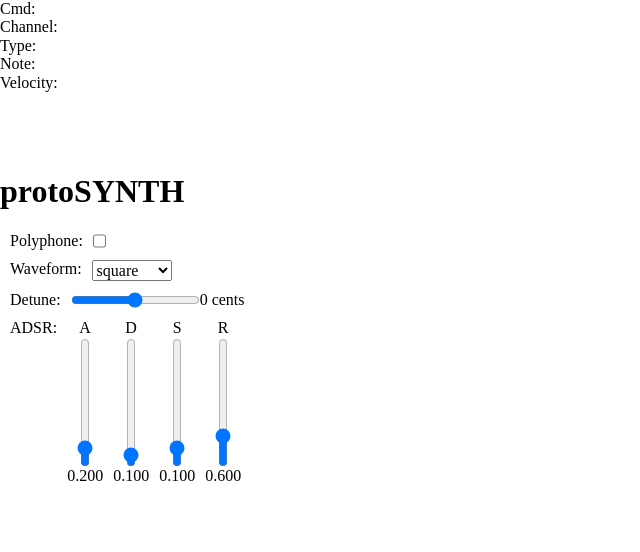
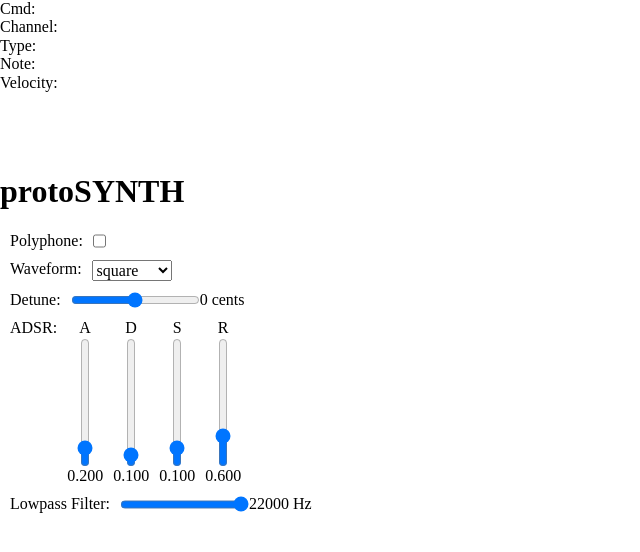
Before and after one commit to AGuski/protosynth, a React app: page / in a window 1280 px wide. Shown: the top 552 px of the page, without its empty margins (0-640 px from the left). Built offline with nearby package versions, Linux system fonts and the light colour scheme.

Commit message:
add cheap lowpass filter

```diff
--- a/src/components/synth-ui/SynthUI.component.js
+++ b/src/components/synth-ui/SynthUI.component.js
@@ -11,7 +11,8 @@ export class SynthUI extends React.Component {
       attack: this.props.synth.oscillator.getParam('env.attack'),
       decay: this.props.synth.oscillator.getParam('env.decay'),
       sustain: this.props.synth.oscillator.getParam('env.sustain'),
-      release: this.props.synth.oscillator.getParam('env.release')
+      release: this.props.synth.oscillator.getParam('env.release'),
+      filter: this.props.synth.filter.frequency.value
     }
   }
 
@@ -46,6 +47,10 @@ export class SynthUI extends React.Component {
       case "releaseCtrl":
         synth.oscillator.setParam('env.release', parseFloat(value));
         this.setState({release: value});
+        break;
+      case "filterCtrl":
+        synth.filter.frequency.value = parseFloat(value);
+        this.setState({filter: value});
         break;
     }
   }
@@ -108,6 +113,14 @@ export class SynthUI extends React.Component {
           </label>
         </div>
 
+        <label className="synth-input" htmlFor="filterCtrl">Lowpass Filter:
+          <input type="range" name="filterCtrl"
+            min="0" max="14000" step="1"
+            value={this.state.filter}
+            onChange={this.handleChange}
+          /> {this.props.synth.filter.frequency.value} Hz
+        </label>
+
       </div>
     );
   }
--- a/src/protosynth/polyOscillator.js
+++ b/src/protosynth/polyOscillator.js
@@ -10,6 +10,7 @@ const MAX_VELOCITY = 127
 
 export default class PolyOscillator {
   constructor(audioContext, options) {
+    this.destination;
     this.audioCtx = audioContext;
     this.params = {
       osc: options.osc,
@@ -61,7 +62,9 @@ export default class PolyOscillator {
 
     // Connections
     voice.osc.connect(voice.env);
-    voice.env.connect(this.audioCtx.destination);
+    if (this.destination) {
+      voice.env.connect(this.destination);
+    }
     this.voices.push(voice);
     voice.osc.start(0);
   }
@@ -72,6 +75,10 @@ export default class PolyOscillator {
     voice.env.endEnvelope();
     this.voices.splice(index, 1);
     voice.osc.stop(this.audioCtx.currentTime+voice.env.release+0.5);
+  }
+
+  connect(destination) {
+    this.destination = destination;
   }
 
   /* setter */
--- a/src/protosynth/protosynth.js
+++ b/src/protosynth/protosynth.js
@@ -28,6 +28,16 @@ export class ProtoSynth {
       }
     });
     this.oscillator.setPolyphony(false);
+
+    this.filter = this.audioCtx.createBiquadFilter();
+    this.filter.frequency.value = 22000;
+    this.filter.type = 'lowpass';
+    this.filter.Q.value = 5;
+
+    this.oscillator.connect(this.filter);
+    this.filter.connect(this.audioCtx.destination);
+
+
 
     /* NoteOnListener */
     window.addEventListener('midi:noteOn', ({ detail: data }) => {
```
